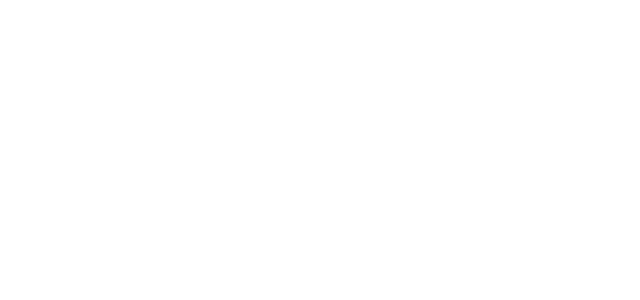
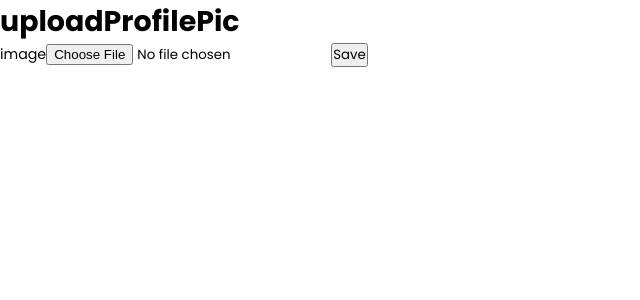
Before and after one commit to devkadu/mypic, a React (Create React App) app: page /UploadProfilePic in a window 1280 px wide. Shown: the top 300 px of the page, without its empty margins (0-640 px from the left). Built offline with nearby package versions, Linux system fonts and the light colour scheme.

Commit message:
get username and profilePic

```diff
--- a/src/App.js
+++ b/src/App.js
@@ -3,6 +3,7 @@
 import Login from './pages/login/Login';
 import Signup from './pages/Signup/Signup';
 import GlobalStyle from './styles/global';
+import UploadProfilePic from './components/Upload/UploadProfilePic.js';
 
 
 
@@ -17,6 +18,8 @@
       <Route exact path='/signup' render={(props) => <Signup {...props} />} />
       <Route exact path='/Login' render={(props) => <Login {...props} />} />
       <Route exact path='/' render={(props) => <Home {...props} />} />
+      <Route exact path='/UploadProfilePic' render={(props) => <UploadProfilePic {...props} />} />
+
 
 
     </div>
--- a/src/api/api.config.js
+++ b/src/api/api.config.js
@@ -1,10 +1,10 @@
 import axios from 'axios'
 
-/* const token = localStorage.getItem('token') */
+const token = localStorage.getItem('token')
 
 const api = axios.create({
-    baseURL: process.env.REACT_APP_API
-    /* headers: {'Authorization': 'Bearer '+ token} */
+    baseURL: process.env.REACT_APP_API,
+    headers: {'Authorization': 'Bearer '+ token}
 });
 
 export default api
--- /dev/null
+++ b/src/components/Upload/UploadProfilePic.js
@@ -0,0 +1,47 @@
+import React, { useState } from 'react'
+import api from '../../api/api.config';
+
+export default function UploadProfilePic() {
+    const [image, setImage] = useState('');
+
+    const uploadImage = async e => {
+        e.preventDefault()
+        console.log("upload Image")
+
+        const newdata = new FormData();
+        newdata.append('avatar', image)
+
+        const headers = {
+            'headers': {
+                'Content-Type': 'aplication/json'
+
+            }
+        }
+
+        await api.post('/user/profilepic', newdata, headers).then((Response) =>{
+            console.log(Response);
+        }).catch((err) => {
+            if(err.response){
+                console.log(err.response);
+
+            } else {
+            console.log('tente mais tarde')
+        }
+        })
+
+    }
+
+
+
+    return (
+        <div>
+            <h1>uploadProfilePic</h1>
+            <form onSubmit={uploadImage}>
+                <label>image</label>
+                <input type='file' name='image' onChange={e => setImage(e.target.files[0])}/>
+                <button type='submit'>Save</button>
+            </form>
+
+        </div>
+    )
+}
--- a/src/pages/home/Home.js
+++ b/src/pages/home/Home.js
@@ -1,14 +1,38 @@
-import React from "react"
-import { Full, Profile } from "./styles"
+import React, { useState, useEffect } from "react";
+import api from "../../api/api.config"
+import { ProfilePic, Full, Profile, HeaderProfile } from "./styles";
 
 
-export default function Home() {
+const Home = () => {
+    const userId = localStorage.getItem('user')
+    const [user, setUser] = useState([]);
+
+    useEffect(() => {
+        getUsers();
+    }, []);
+
+    const getUsers = async () => {
+        try {
+            const result = await api.get(`/user/${userId}`);
+            setUser(result.data);
+        } catch (error) {
+            console.error(error.response);
+        }
+    };
+
     return (
         <Full>
             <Profile>
                 <h1>myPic</h1>
+                <HeaderProfile>
+            <ProfilePic src={user.profilePicture} alt=""/>
+            <p>{user.username}</p>
+                </HeaderProfile>
             </Profile>
 
         </Full>
-    )
-}
+
+    );
+};
+
+export default Home;
--- a/src/pages/home/styles.js
+++ b/src/pages/home/styles.js
@@ -12,9 +12,49 @@
     width: 20%;
     border-radius: 0px 30px 30px 0px;
 
+
     h1{
         color: white;
         padding: 10% 30%;
     }
 
 `;
+
+export const HeaderProfile = styled.div`
+
+    display: flex;
+    align-items: center;
+    margin-top: 50px;
+
+
+p{
+    color: white;
+    font-size: 20px;
+    font-weight: 300;
+}
+
+img{
+    display: block;
+    width: 50%;
+    clip-path: circle();
+
+
+
+
+
+}
+
+
+`;
+
+
+export const ProfilePic= styled.img`
+
+  display: block;
+  width: 50%;
+  clip-path: circle();
+
+
+
+
+`;
--- a/src/pages/login/Login.js
+++ b/src/pages/login/Login.js
@@ -21,6 +21,7 @@
             const result = await api.post('auth/login', formValues);
             console.log(result)
             localStorage.setItem('token', result.data.token)
+            localStorage.setItem('user', result.data.user.id)
             props.history.push('/')
 
 
```
Also changed, not shown: src/components/Upload/style.js (added), src/components/Upload/uploadImage.js (added).
